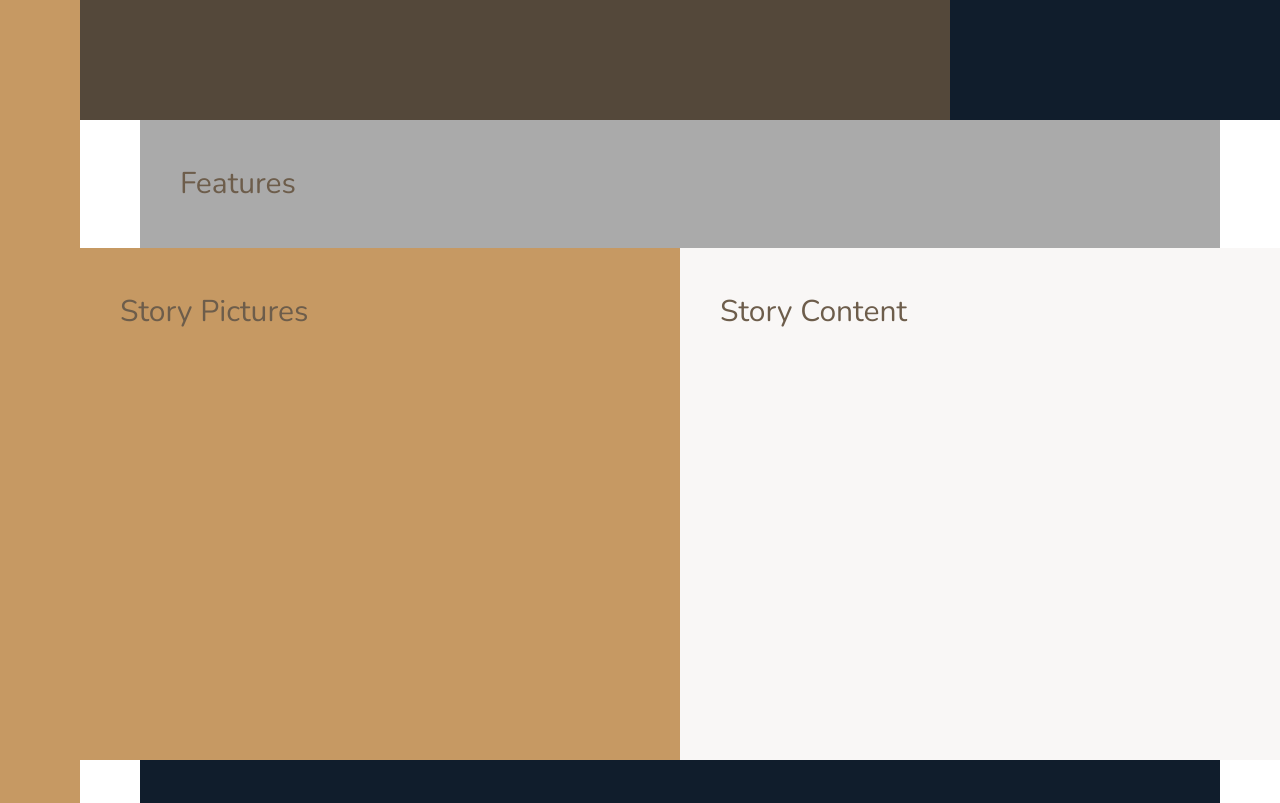
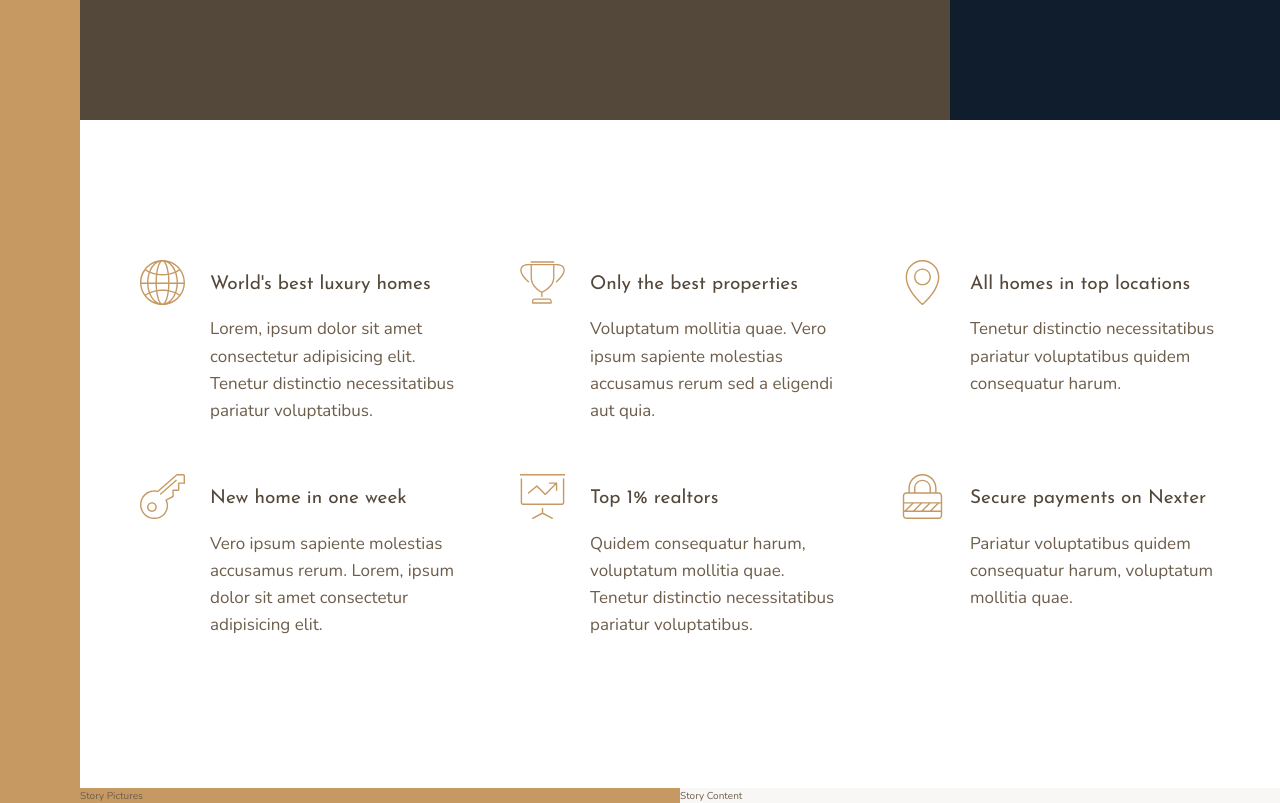
Before and after one commit to gavinquirk/nexter, a website: page index.html in a window 1280 px wide. Shown: the part 520-1323 px from the top of the page. Drawn offline with nearby package versions, Linux system fonts and the light colour scheme.

Commit message:
features section completed

```diff
--- a/index.html
+++ b/index.html
@@ -25,7 +25,62 @@
         </div>
 
         <section class="features">
-            Features
+
+            <div class="feature">
+                <svg class="feature__icon">
+                    <use xlink:href="img/sprite.svg#icon-global"></use>
+                </svg>
+                <h4 class="heading-4 heading-4--dark">World's best luxury homes</h4>
+                <p class="feature__text">Lorem, ipsum dolor sit amet consectetur adipisicing elit.
+                    Tenetur distinctio necessitatibus pariatur voluptatibus.
+                </p>
+            </div>
+
+            <div class="feature">
+                <svg class="feature__icon">
+                    <use xlink:href="img/sprite.svg#icon-trophy"></use>
+                </svg>
+                <h4 class="heading-4 heading-4--dark">Only the best properties</h4>
+                <p class="feature__text">Voluptatum mollitia quae. Vero ipsum sapiente molestias accusamus rerum sed a eligendi aut quia.
+                </p>
+            </div>
+
+            <div class="feature">
+                <svg class="feature__icon">
+                    <use xlink:href="img/sprite.svg#icon-map-pin"></use>
+                </svg>
+                <h4 class="heading-4 heading-4--dark">All homes in top locations</h4>
+                <p class="feature__text">Tenetur distinctio necessitatibus pariatur voluptatibus quidem consequatur harum.
+                </p>
+            </div>
+
+            <div class="feature">
+                <svg class="feature__icon">
+                    <use xlink:href="img/sprite.svg#icon-key"></use>
+                </svg>
+                <h4 class="heading-4 heading-4--dark">New home in one week</h4>
+                <p class="feature__text">Vero ipsum sapiente molestias accusamus rerum. Lorem, ipsum dolor sit amet consectetur adipisicing elit.
+                </p>
+            </div>
+
+            <div class="feature">
+                <svg class="feature__icon">
+                    <use xlink:href="img/sprite.svg#icon-presentation"></use>
+                </svg>
+                <h4 class="heading-4 heading-4--dark">Top 1% realtors</h4>
+                <p class="feature__text">Quidem consequatur harum, voluptatum mollitia quae. Tenetur distinctio necessitatibus pariatur voluptatibus.
+                </p>
+            </div>
+
+            <div class="feature">
+                <svg class="feature__icon">
+                    <use xlink:href="img/sprite.svg#icon-lock"></use>
+                </svg>
+                <h4 class="heading-4 heading-4--dark">Secure payments on Nexter</h4>
+                <p class="feature__text">Pariatur voluptatibus quidem consequatur harum, voluptatum mollitia quae.
+                </p>
+            </div>
+
         </section>
 
         <div class="story__pictures">
--- a/sass/_base.scss
+++ b/sass/_base.scss
@@ -40,10 +40,4 @@ body {
   grid-template-columns: [sidebar-start] 8rem [sidebar-end full-start] minmax(6rem, 1fr)
                           [center-start] repeat(8, [col-start] minmax(min-content, 14rem) [col-end]) [center-end]
                            minmax(6rem, 1fr) [full-end];
-
-  & > * {
-    // FOR DEVELOPMENT
-    padding: 40px;
-    font-size: 3rem;
-  }
 }
--- a/sass/_features.scss
+++ b/sass/_features.scss
@@ -1,4 +1,30 @@
 .features {
-  background-color: $color-grey-light-2;
   grid-column: center-start / center-end;
+
+  margin: 15rem 0;
+
+  display: grid;
+  //grid-template-columns: repeat(3, 1fr);
+  grid-template-columns: repeat(auto-fit, minmax(25rem, 1fr)); // make cells responsive, overflow into new row
+  grid-gap: 6rem;
+  align-items: start; // text start at top of cell
 }
+
+.feature {
+  display: grid;
+  grid-template-columns: min-content 1fr;
+  grid-row-gap: 1.5rem;
+  grid-column-gap: 2.5rem;
+
+  &__icon {
+    fill: $color-primary;
+    width: 4.5rem;
+    height: 4.5rem;
+    grid-row: 1 / span 2;
+    transform: translateY(-1rem);
+  }
+
+  &__text {
+    font-size: 1.7rem;
+  }
+}
--- a/sass/_typography.scss
+++ b/sass/_typography.scss
@@ -0,0 +1,29 @@
+%heading {
+  font-family: $font-display;
+  font-weight: 400;
+}
+
+.heading-1 {
+  @extend %heading;
+}
+
+.heading-2 {
+  @extend %heading;
+}
+
+.heading-3 {
+  @extend %heading;
+}
+
+.heading-4 {
+  @extend %heading;
+  font-size: 1.9rem;
+
+  &--light {
+    color: $color-grey-light-1;
+  }
+
+  &--dark {
+    color: $color-grey-dark-1;
+  }
+}
```
Also changed, not shown: css/style.css.
